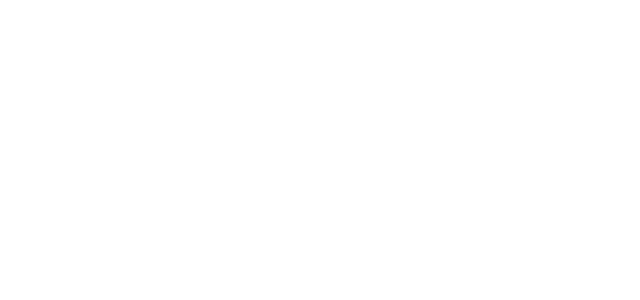
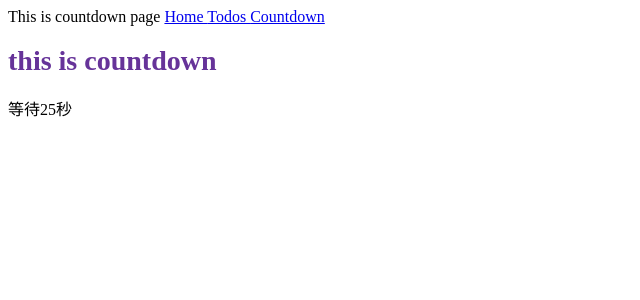
Before and after one commit to Lozoe/webpack-demo, a Vue app: page /#/countdown in a window 1280 px wide. Shown: the top 300 px of the page, without its empty margins (0-640 px from the left). Built offline with nearby package versions, Linux system fonts and the light colour scheme.

Commit message:
add countdown test

```diff
--- a/config/index.js
+++ b/config/index.js
@@ -13,8 +13,8 @@
     proxyTable: {},
 
     // Various Dev Server settings
-    host: 'localhost', // can be overwritten by process.env.HOST
-    port: 8080, // can be overwritten by process.env.PORT, if port is in use, a free one will be determined
+    host: '127.0.0.1', // can be overwritten by process.env.HOST
+    port: 3000, // can be overwritten by process.env.PORT, if port is in use, a free one will be determined
     autoOpenBrowser: true,
     errorOverlay: true,
     notifyOnErrors: true,
--- /dev/null
+++ b/src/components/countdown.vue
@@ -0,0 +1,78 @@
+<template>
+  <div class="countdown" v-if="isShow">{{msg}}</div>
+</template>
+
+<script>
+export default {
+  name: 'my-countdown',
+  // template: tpl,
+  data () {
+    return {
+      remainTime: this.time,
+      interval: ''
+    }
+  },
+  props: {
+    time: {
+      validator (value) {
+        return typeof value === 'number'
+      },
+      default: 5
+    }
+  },
+  computed: {
+    isShow () {
+      return this.remainTime > 0
+    },
+    msg () {
+      return `等待${this.remainTime}秒`
+    }
+  },
+  methods: {
+    init () {
+      this.run()
+    },
+    // 启动倒计时
+    run () {
+      setTimeout(this.start, 500)
+    },
+    start () {
+      // 显示初始值
+      this.remainTime--
+      // 隔1秒改变一次，直到remainTime为0
+      this.interval = setInterval(this.dis, 1000)
+    },
+    dis () {
+      if (this.remainTime === 0 || this.remainTime === -1) {
+        this.$emit('end', this)
+        clearInterval(this.interval)// 清除定时任务
+        return
+      }
+      this.remainTime--
+    }
+  },
+  /**
+  * life cycle
+  */
+  mounted () {
+    this.init()
+  }
+}
+</script>
+<!-- Add "scoped" attribute to limit CSS to this component only -->
+<style scoped lang="less">
+h1, h2 {
+  font-weight: normal;
+}
+ul {
+  list-style-type: none;
+  padding: 0;
+}
+li {
+  display: inline-block;
+  margin: 0 10px;
+}
+a {
+  color: #42b983;
+}
+</style>
--- /dev/null
+++ b/src/pages/Countdown.vue
@@ -0,0 +1,55 @@
+<template>
+  <div class="page-countdown">
+    This is countdown page
+    <router-link to="/"> Home </router-link>
+    <router-link to="todos"> Todos </router-link>
+    <router-link to="countdown"> Countdown </router-link>
+    <h1 class="title">this is countdown</h1>
+    <Countdown :time="time"></Countdown>
+  </div>
+</template>
+
+<script>
+import { mapGetters, mapActions } from 'vuex'
+import Countdown from '@/components/countdown'
+export default {
+  data: () => {
+    return {
+      // time: 60
+    }
+  },
+  components: { Countdown },
+  computed: {
+    ...mapGetters([
+      'time'
+    ])
+  },
+
+  methods: {
+    ...mapActions([
+      'addTodo',
+      'delTodo',
+      'updateTime'
+    ]),
+    updateCountDownTime (time) {
+      this.updateTime(time)
+    }
+  },
+
+  mounted () {
+    /* Proxy.b({m: 1, n: 2}, res => {
+      console.log(res)
+    }) */
+    this.updateCountDownTime(50)
+  }
+}
+</script>
+
+<style scoped lang="less">
+.page-countdown {
+  .title {
+      font-size: 28px;
+      color: rebeccapurple;
+  }
+}
+</style>
--- a/src/pages/Home.vue
+++ b/src/pages/Home.vue
@@ -3,6 +3,7 @@
       This is home page
       <router-link to="/"> Home </router-link>
       <router-link to="todos"> Todos </router-link>
+      <router-link to="countdown"> Countdown </router-link>
   </div>
 </template>
 
--- a/src/router/index.js
+++ b/src/router/index.js
@@ -14,6 +14,11 @@
       path: '/todos',
       name: 'Todos',
       component: () => import(/* webpackChunkName: 'todo' */'@/pages/Todos')
+    },
+    {
+      path: '/countdown',
+      name: 'countdown',
+      component: () => import(/* webpackChunkName: 'countdown' */'@/pages/Countdown')
     }
   ]
 })
--- a/src/store/actions.js
+++ b/src/store/actions.js
@@ -7,5 +7,9 @@
 
   delTodo ({ commit }, todo) {
     commit(Types.DELTODO, todo)
+  },
+
+  updateTime ({ commit }, time) {
+    commit(Types.UPDATETIME, time)
   }
 }
--- a/src/store/getters.js
+++ b/src/store/getters.js
@@ -1,3 +1,4 @@
 export default {
-  todos: state => state.todos
+  todos: state => state.todos,
+  time: state => state.time
 }
--- a/src/store/index.js
+++ b/src/store/index.js
@@ -18,7 +18,8 @@
         id: 2,
         text: 'Two'
       }
-    ]
+    ],
+    time: 30
   },
   getters,
   actions,
--- a/src/store/mutations-types.js
+++ b/src/store/mutations-types.js
@@ -1,2 +1,3 @@
 export const ADDTODO = 'ADDTODO'
 export const DELTODO = 'DELTODO'
+export const UPDATETIME = 'UPDATETIME'
--- a/src/store/mutations.js
+++ b/src/store/mutations.js
@@ -15,5 +15,9 @@
         state.todos.splice(index, 1)
       }
     })
+  },
+
+  [Types.UPDATETIME] (state, time) {
+    state.time = time
   }
 }
```
